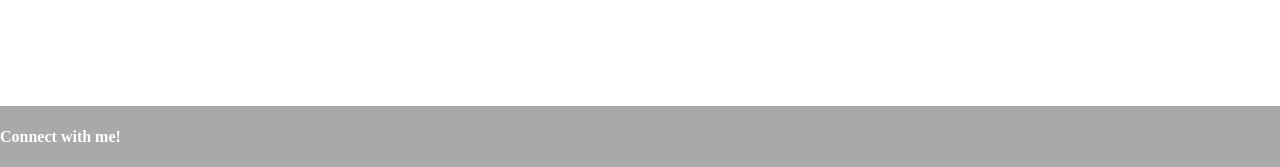
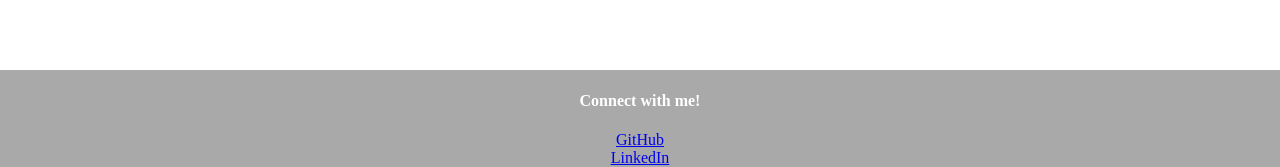
Before and after one commit to cbenks/Cory_Benicak, a React (Create React App) app in the folder cory/: page / in a window 1280 px wide. Shown: the part 615-782 px from the top of the page. Built offline with nearby package versions, Linux system fonts and the light colour scheme.

Commit message:
updated footer

```diff
--- a/cory/src/components/Footer.jsx
+++ b/cory/src/components/Footer.jsx
@@ -1,9 +1,10 @@
 const Footer = () => {
   return(
     <div className="footer">
-      <h4>Connect with me!</h4>
-      <a href="https://github.com/cbenks">GitHub</a>
-      <a href="https://www.linkedin.com/in/corybenicak/">LinkedIn</a>
+      <h4 className="foot 1">Connect with me!</h4>
+      <div className="foot 2"><a href="https://github.com/cbenks">GitHub</a></div>
+      <div className="foot 3"><a href="https://www.linkedin.com/in/corybenicak/">LinkedIn</a></div>
+      <div className="foot 4">Benicak.Cory@gmail.com</div>
     </div>
   )
 }
--- a/cory/src/style/App.css
+++ b/cory/src/style/App.css
@@ -25,4 +25,5 @@
   width: 100%;
   background-color: darkgray;
   color: white;
+  text-align: center;
 }
```
